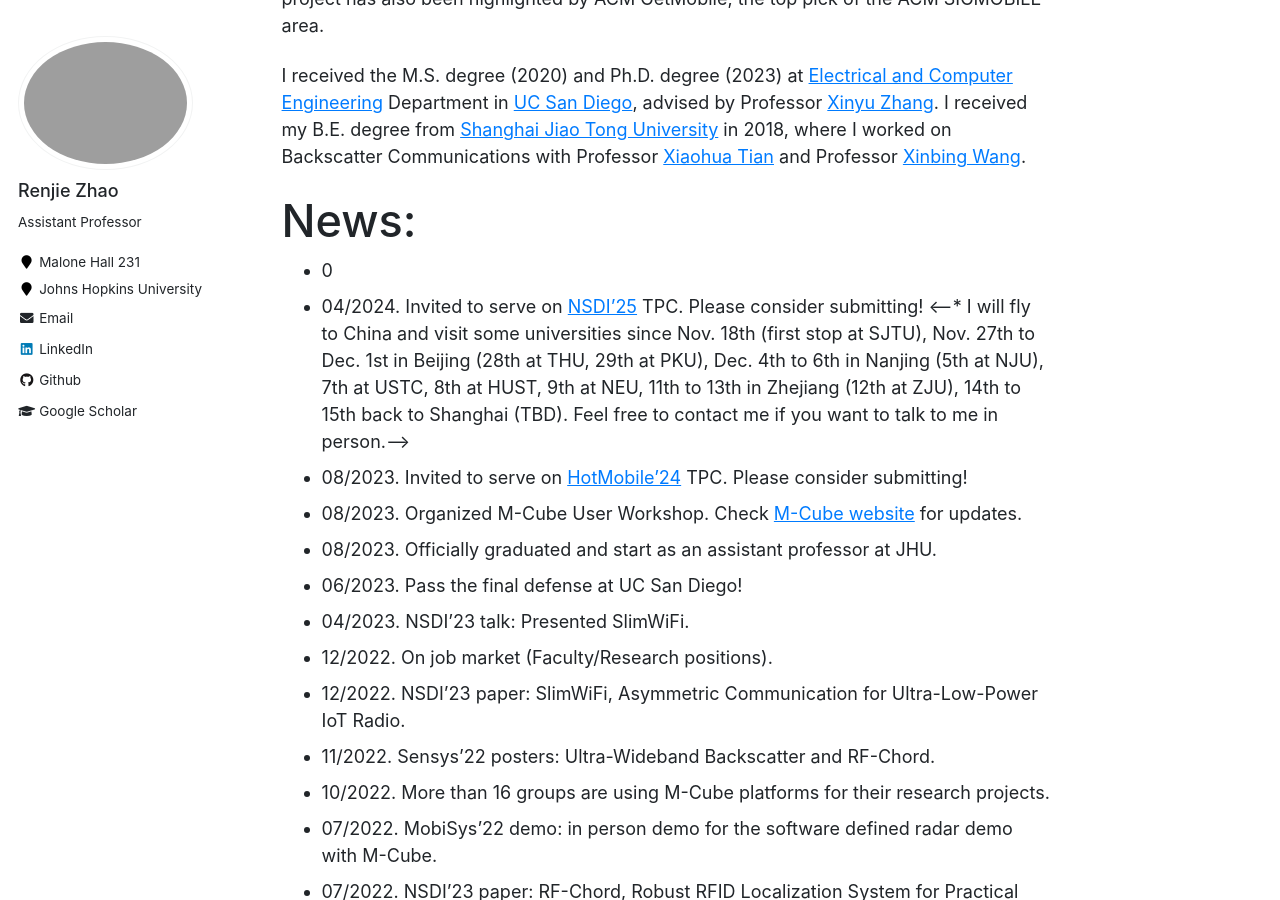
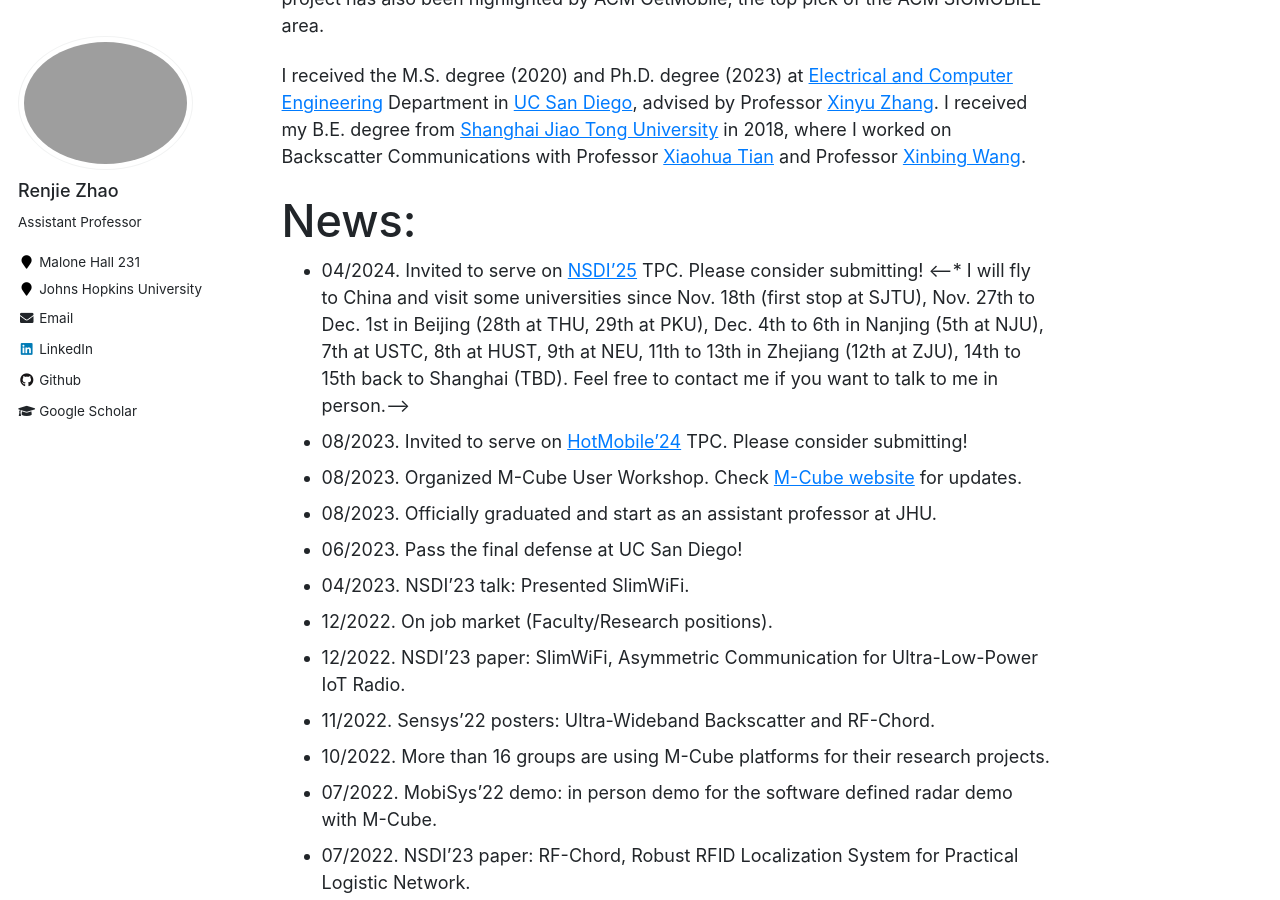
Before and after one commit to mle0108/RenjieZhao.github.io, a Jekyll site: the page built from _pages/about.md, in a window 1280 px wide and 900 px high, scrolled down 585 px. Built offline with Jekyll 4.4.1, drawn with Linux system fonts in a browser that asks for light colours.

Commit message:
update 2

```diff
--- a/_pages/about.md
+++ b/_pages/about.md
@@ -24,7 +24,6 @@ I received my B.E. degree from [Shanghai Jiao Tong University](http://en.sjtu.ed
 
 
 # News:
-* 0
 * 04/2024. Invited to serve on [NSDI'25](https://www.usenix.org/conference/nsdi25) TPC. Please consider submitting!
 <--* I will fly to China and visit some universities since Nov. 18th (first stop at SJTU), Nov. 27th to Dec. 1st in Beijing (28th at THU, 29th at PKU), Dec. 4th to 6th in Nanjing (5th at NJU), 7th at USTC, 8th at HUST, 9th at NEU, 11th to 13th in Zhejiang (12th at ZJU), 14th to 15th back to Shanghai (TBD).  Feel free to contact me if you want to talk to me in person.-->
 * 08/2023. Invited to serve on [HotMobile'24](http://www.hotmobile.org/2024/) TPC. Please consider submitting!
```
